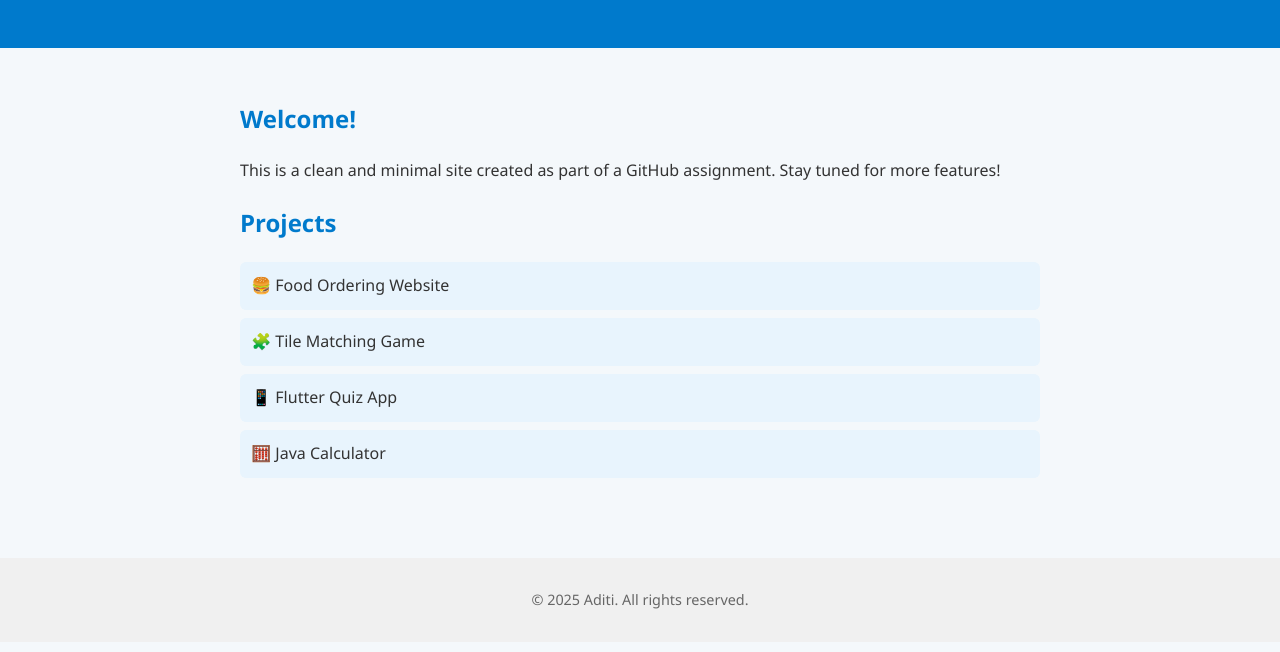
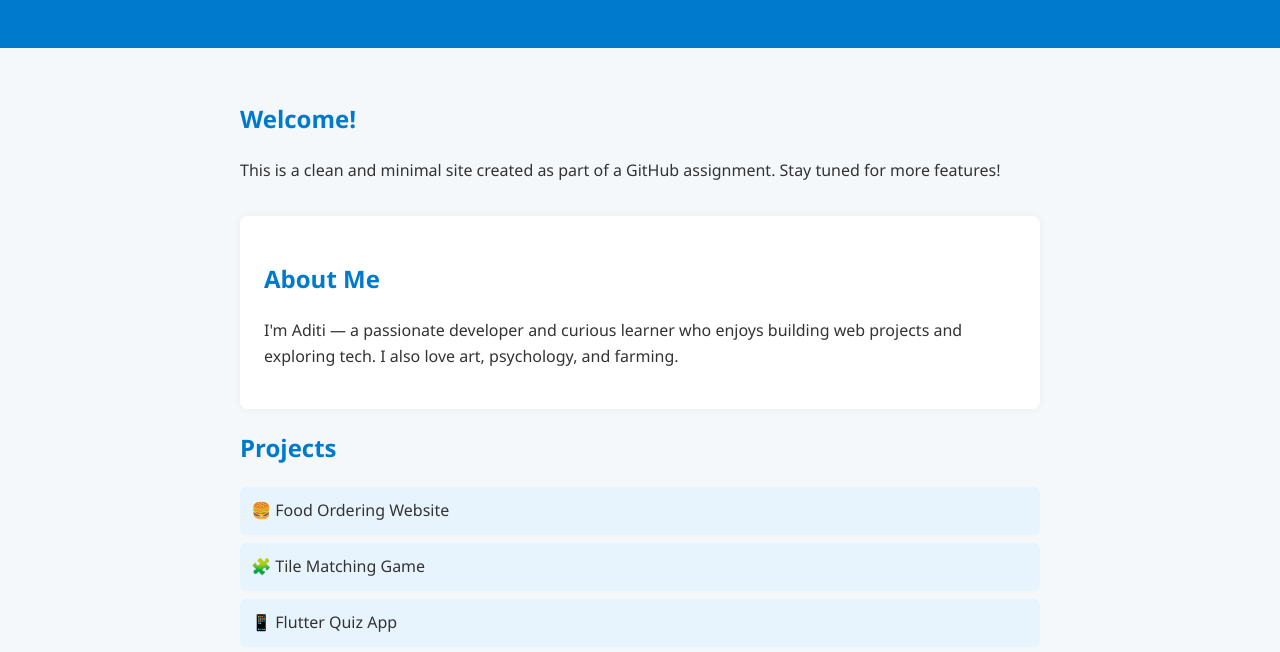
Before and after one commit to AditiPrakash144/aditi-website, a plain HTML site: page index.html in a window 1280 px wide. Shown: the part 138-790 px from the top of the page. Drawn offline with Linux system fonts and the light colour scheme.

Commit message:
Add About section to homepage

```diff
--- a/index.html
+++ b/index.html
@@ -18,6 +18,11 @@
       <p>This is a clean and minimal site created as part of a GitHub assignment. Stay tuned for more features!</p>
     </section>
 
+    <section class="about">
+        <h2>About Me</h2>
+        <p>I'm Aditi — a passionate developer and curious learner who enjoys building web projects and exploring tech. I also love art, psychology, and farming.</p>
+    </section>
+
     <section class="projects">
       <h2>Projects</h2>
       <ul>
--- a/style.css
+++ b/style.css
@@ -53,3 +53,11 @@ body {
     color: #666;
     margin-top: 2rem;
   }
+
+  .about {
+    background-color: #ffffff;
+    padding: 1.5rem;
+    border-radius: 8px;
+    margin-top: 2rem;
+    box-shadow: 0 0 8px rgba(0,0,0,0.05);
+  }
```
